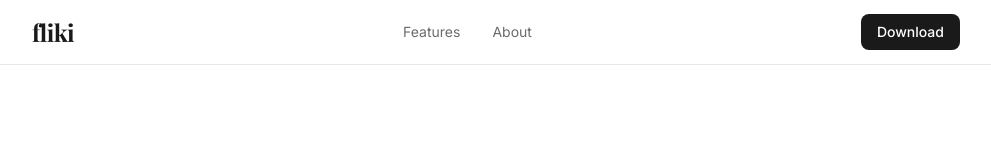
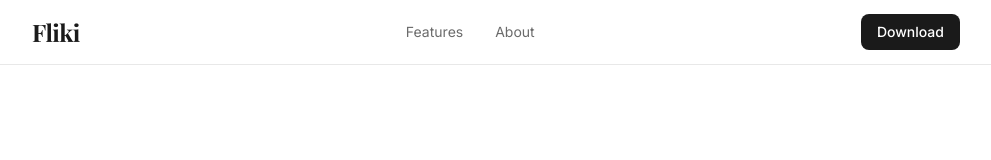
Before and after one commit to FlikiApp/FlikiApp-Web, a React (Vite) app: page / in a window 1280 px wide. Shown: the top 160 px of the page, without its empty margins (144-1135 px from the left). Built offline with nearby package versions, Linux system fonts and the light colour scheme; a web font is replaced by a local one.

Commit message:
fliki word change

```diff
--- a/src/components/icons/FlikiLogo.tsx
+++ b/src/components/icons/FlikiLogo.tsx
@@ -5,7 +5,7 @@ interface FlikiLogoProps {
 export default function FlikiLogo({ className = '' }: FlikiLogoProps) {
   return (
     <span className={`font-serif font-bold tracking-tight text-text-primary ${className}`}>
-      fliki
+      Fliki
     </span>
   )
 }
```
